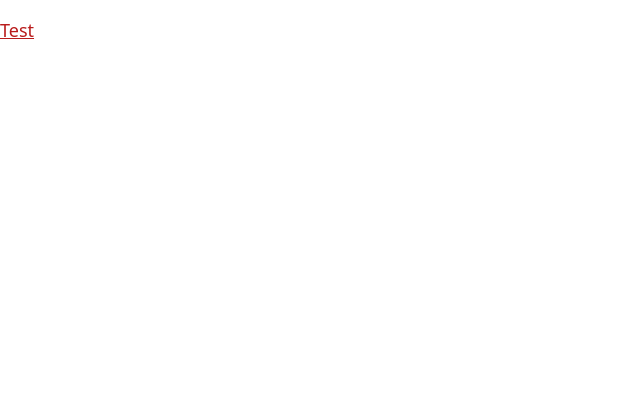
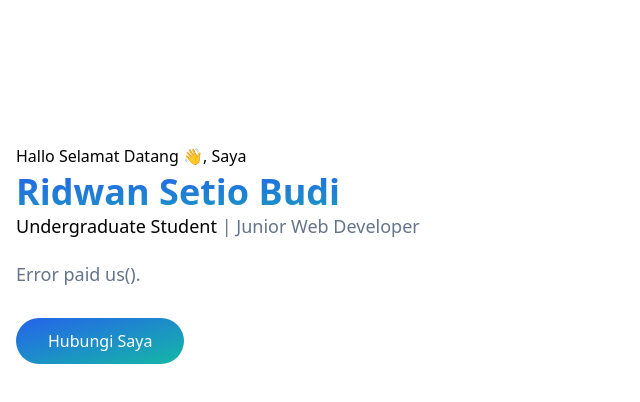
Before and after one commit to Ridwanstbd/ridwanstbd.github.io, a website: page index.html in a window 1280 px wide. Shown: the whole page, without its empty margins (0-640 px from the left). Drawn offline with Linux system fonts and the light colour scheme.

Commit message:
hero section kiri

```diff
--- a/index.html
+++ b/index.html
@@ -7,6 +7,21 @@
     <title>Portofolio</title>
 </head>
 <body>
-    <h1 class="text-red-700 underline text-lg pt-4">Test</h1>
+<!-- Section hero -->
+<section id="home" class="pt-36">
+    <div class="container">
+        <div class="flex flex-wrap">
+            <div class="w-full self-center px-4">
+                <h1>Hallo Selamat Datang 👋, Saya <span class="block text-4xl font-bold bg-gradient-to-br from-blue-600 to-teal-500 bg-clip-text text-transparent mt-1"> Ridwan Setio Budi</span> </h1>
+                <h2 class="text-slate-500 text-lg font-medium mb-5"><span class="text-black">Undergraduate Student</span> | Junior Web Developer</h2>
+                <p class="font-medium text-lg text-slate-500 mb-10 leading-relaxed">Error paid us().</p>
+
+                <a href="" class="text-base font-medium bg-gradient-to-br from-blue-600 to-teal-500 px-8 py-3 rounded-full text-white">Hubungi Saya</a>
+            </div>
+
+        </div>
+    </div>
+</section>
+<!-- Section hero -->
 </body>
 </html>
```
Also changed, not shown: dist/output.css.
